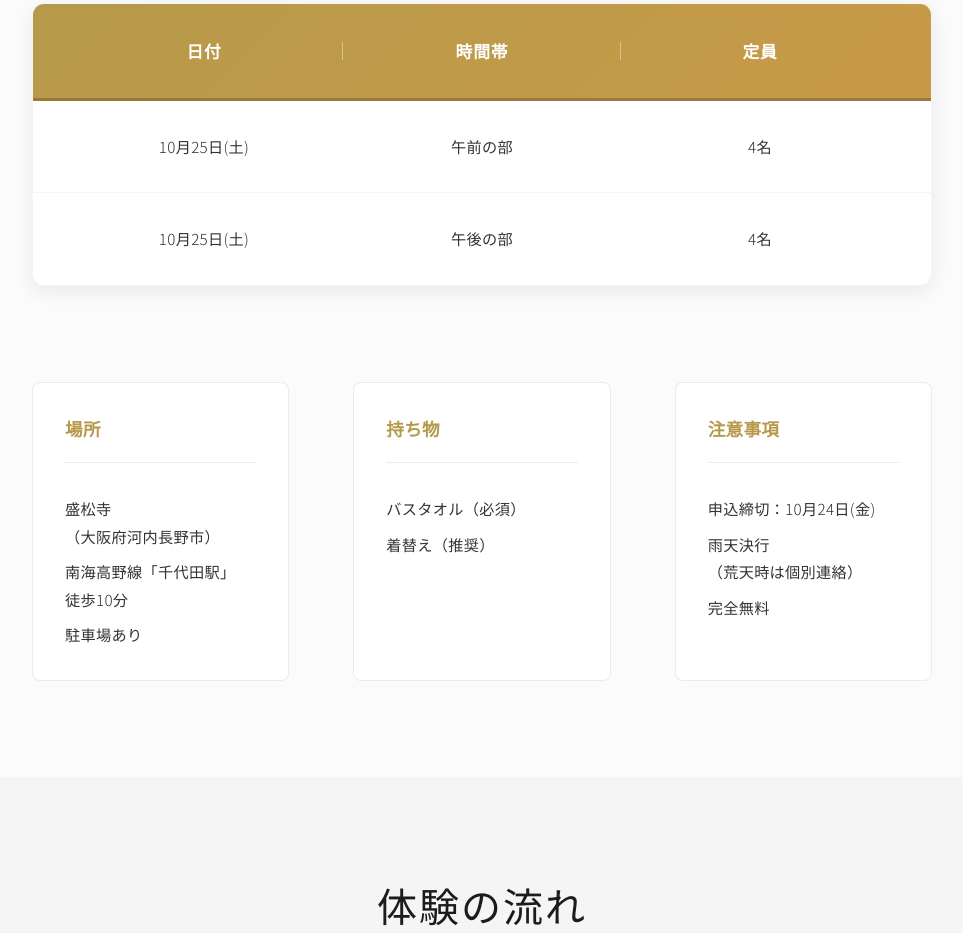
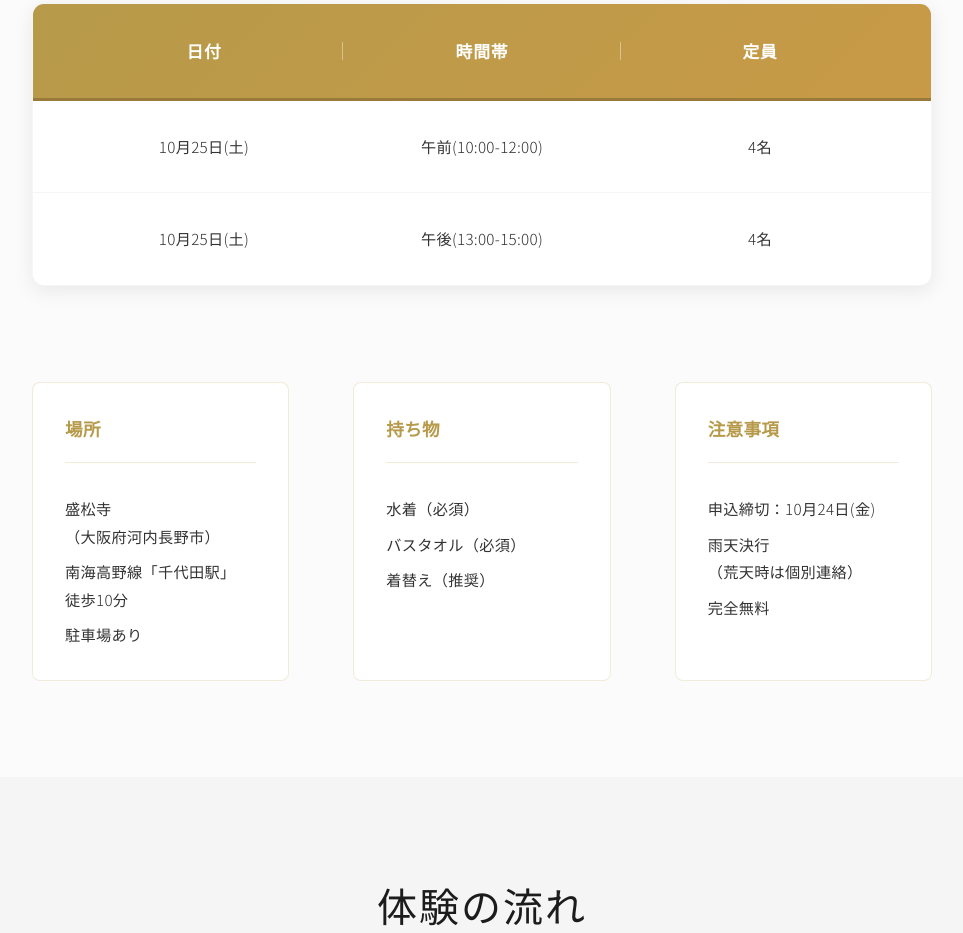
Before and after one commit to fanta1127/tera-sauna2, a plain HTML site: page terasauna.html in a window 1280 px wide. Shown: the part 3352-4285 px from the top of the page, without its empty margins (158-1121 px from the left). Drawn offline with Linux system fonts and the light colour scheme.

Commit message:
持ち物追加

```diff
--- a/terasauna.html
+++ b/terasauna.html
@@ -501,12 +501,12 @@
                 </div>
                 <div class="schedule-row">
                     <div data-label="日付: ">10月25日(土)</div>
-                    <div data-label="時間帯: ">午前の部</div>
+                    <div data-label="時間帯: ">午前(10:00-12:00)</div>
                     <div data-label="定員: ">4名</div>
                 </div>
                 <div class="schedule-row">
                     <div data-label="日付: ">10月25日(土)</div>
-                    <div data-label="時間帯: ">午後の部</div>
+                    <div data-label="時間帯: ">午後(13:00-15:00)</div>
                     <div data-label="定員: ">4名</div>
                 </div>
             </div>
@@ -524,6 +524,7 @@
                 <div class="detail-card">
                     <h3>持ち物</h3>
                     <div class="detail-card-content">
+                        <p>水着（必須）</p>
                         <p>バスタオル（必須）</p>
                         <p>着替え（推奨）</p>
                     </div>
```
